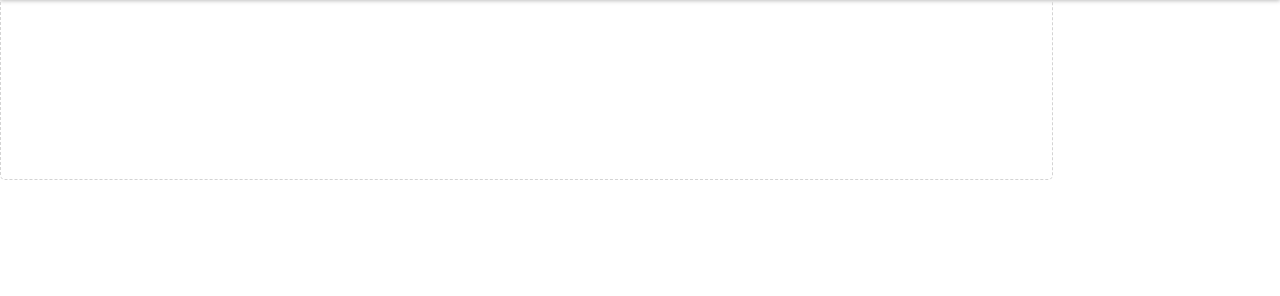
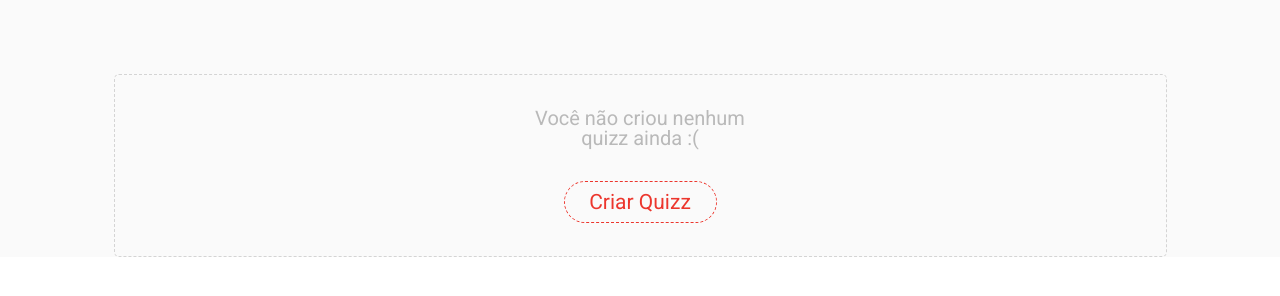
Before and after one commit to MacenaAndre/Projetao1-quizz, a plain HTML site: page index.html in a window 1280 px wide. Shown: the part 72-368 px from the top of the page. Drawn offline with Linux system fonts and the light colour scheme.

Commit message:
botão criar quizz inicial

```diff
--- a/index.html
+++ b/index.html
@@ -11,7 +11,10 @@
 <body>
     <div class="topo">BuzzQuizz</div>
     <div class="conteudo">
-        <div class="quizzusuario"></div>
+        <div class="quizzusuario">
+            <p class="texto-usuario">Você não criou nenhum quizz ainda :(</p>
+            <div class="botao">Criar Quizz</div>
+        </div>
         <div class="quizzpublico"></div>
     </div>
 
--- a/style.css
+++ b/style.css
@@ -16,11 +16,38 @@ body {
     font-weight: 700;
 }
 .conteudo {
-
+    display: flex;
+    justify-content: center;
+    background-color: #fafafa;
 }
 .quizzusuario {
     height: 181px;
     width: 1051px;
     border-radius: 5px;
     border: 1px dashed #D4D4D4;
+    display: flex;
+    align-items: center;
+    justify-content: space-evenly;
+    margin-top: 77px;
+    flex-direction: column;
 }
+.texto-usuario {
+    width: 250px;
+    font-size: 20px;
+    font-weight: 400;
+    text-align: center;
+    color: #B9B9B9;
+}
+.botao {
+    height: 40px;
+    width: 151px;
+    border-radius: 50px;
+    color: #EC362D;
+    font-size: 21px;
+    font-weight: 400;
+    text-align: center;
+    border: 1px dashed #EC362D;
+    display: flex;
+    align-items: center;
+    justify-content: center;
+}
```
